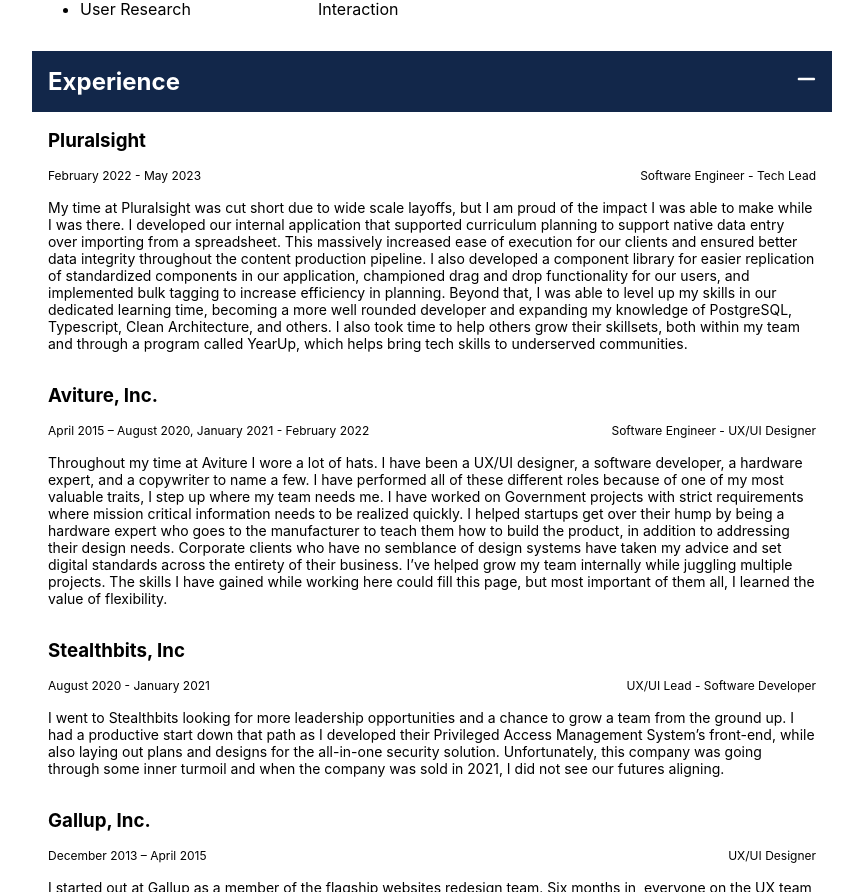
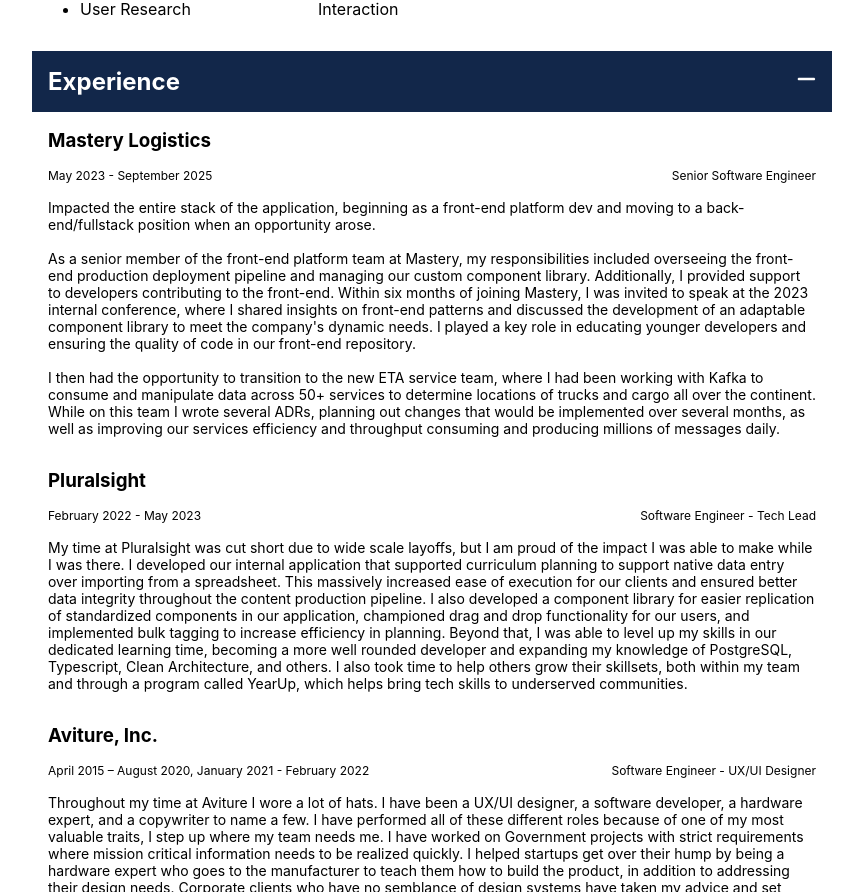
Before and after one commit to michael-schoch/personal-website, a React (Create React App) app: page /resume in a window 1280 px wide. Shown: the part 633-1525 px from the top of the page, without its empty margins (208-1071 px from the left). Built offline with nearby package versions, Linux system fonts and the light colour scheme.

Commit message:
resume/contact updates

```diff
--- a/src/contact.tsx
+++ b/src/contact.tsx
@@ -26,7 +26,7 @@
       </Content>
       <LinksRow>
         <a
-          href="https://github.com/mschoch62"
+          href="https://github.com/michael-schoch"
           target="_blank"
           rel="noreferrer"
           style={{ marginRight: "16px", textDecoration: "none" }}
--- a/src/resume/experience-list.tsx
+++ b/src/resume/experience-list.tsx
@@ -4,6 +4,38 @@
 export const ExperienceList = () => {
   return (
     <Container>
+      <ExperienceTile
+        company="Mastery Logistics"
+        dateRange="May 2023 - September 2025"
+        jobTitle="Senior Software Engineer"
+        content={
+          <>
+            Impacted the entire stack of the application, beginning as a
+            front-end platform dev and moving to a back-end/fullstack position
+            when an opportunity arose.
+            <br />
+            <br />
+            As a senior member of the front-end platform team at Mastery, my
+            responsibilities included overseeing the front-end production
+            deployment pipeline and managing our custom component library.
+            Additionally, I provided support to developers contributing to the
+            front-end. Within six months of joining Mastery, I was invited to
+            speak at the 2023 internal conference, where I shared insights on
+            front-end patterns and discussed the development of an adaptable
+            component library to meet the company's dynamic needs. I played a
+            key role in educating younger developers and ensuring the quality of
+            code in our front-end repository.
+            <br />
+            <br />I then had the opportunity to transition to the new ETA
+            service team, where I had been working with Kafka to consume and
+            manipulate data across 50+ services to determine locations of trucks
+            and cargo all over the continent. While on this team I wrote several
+            ADRs, planning out changes that would be implemented over several
+            months, as well as improving our services efficiency and throughput
+            consuming and producing millions of messages daily.
+          </>
+        }
+      />
       <ExperienceTile
         company="Pluralsight"
         dateRange="February 2022 - May 2023"
--- a/src/resume/experience-tile.tsx
+++ b/src/resume/experience-tile.tsx
@@ -4,7 +4,7 @@
   company: string;
   dateRange: string;
   jobTitle: string;
-  content: string;
+  content: string | JSX.Element;
 };
 
 export const ExperienceTile = ({
```
